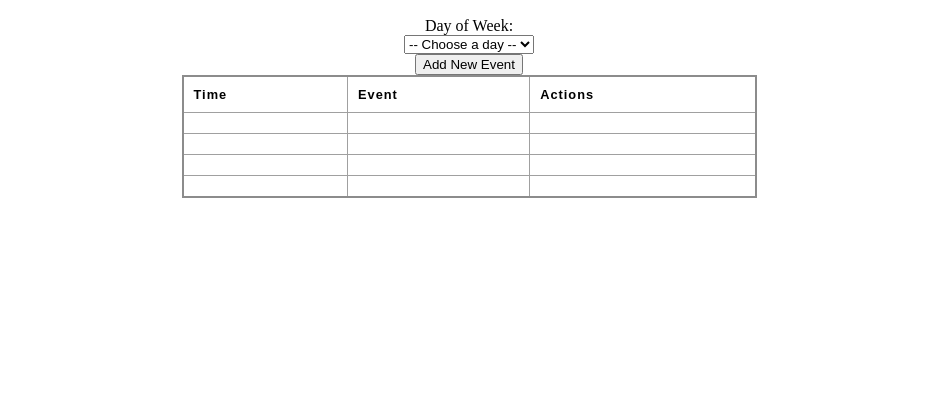
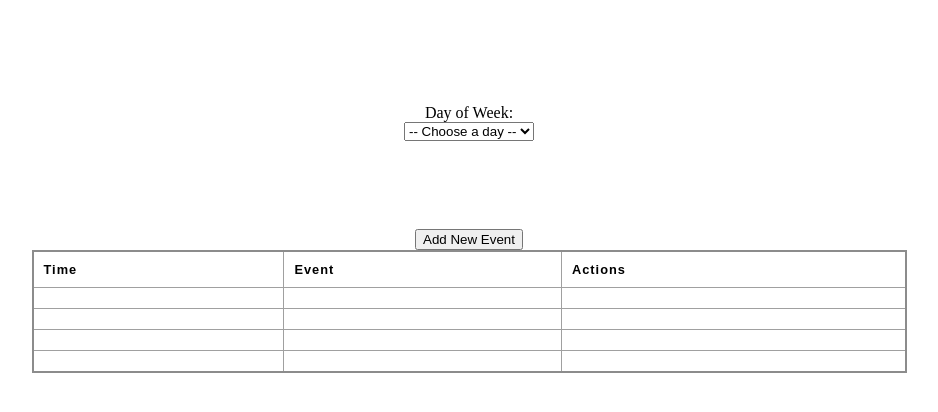
Before and after one commit to JRodriguez-Luna/week-planner, a plain HTML site: page index.html in a window 1280 px wide. Shown: the part 118-530 px from the top of the page, without its empty margins (171-1109 px from the left). Drawn offline with Linux system fonts and the light colour scheme; a script that the page names is missing.

Commit message:
Organize and add space around 'Day of Week'. #2

```diff
--- a/css/layout.css
+++ b/css/layout.css
@@ -1,29 +1,7 @@
 .container {
-  max-width: 575px;
+  max-width: 875px;
   margin: 0 auto;
   padding: 0 1.5rem;
-}
-
-.center {
-  text-align: center;
-}
-
-table {
-  border-collapse: collapse;
-  border: 2px solid rgb(140 140 140);
-  font-family: sans-serif;
-  font-size: 0.8rem;
-  letter-spacing: 1px;
-}
-
-thead {
-  text-align: left;
-}
-
-th,
-td {
-  border: 1px solid rgb(160 160 160);
-  padding: 10px;
 }
 
 .table-container {
--- a/css/styles.css
+++ b/css/styles.css
@@ -0,0 +1,25 @@
+.center {
+  text-align: center;
+}
+
+table {
+  border-collapse: collapse;
+  border: 2px solid rgb(140 140 140);
+  font-family: sans-serif;
+  font-size: 0.8rem;
+  letter-spacing: 1px;
+}
+
+thead {
+  text-align: left;
+}
+
+th,
+td {
+  border: 1px solid rgb(160 160 160);
+  padding: 10px;
+}
+
+#select-day-wrap {
+  margin: 10% 0;
+}
--- a/index.html
+++ b/index.html
@@ -21,8 +21,9 @@
 
     <main>
       <div class="container">
+        <!-- Day of Week -->
         <div class="row">
-          <div class="column center">
+          <div class="column center" id="select-day-wrap">
             <label for="day-of-week">Day of Week:</label>
             <div class="selection">
               <select name="days" id="day-of-week">
```
